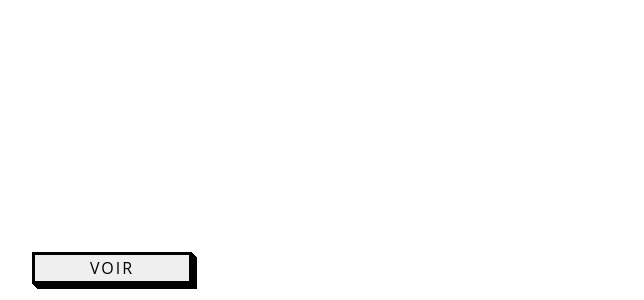
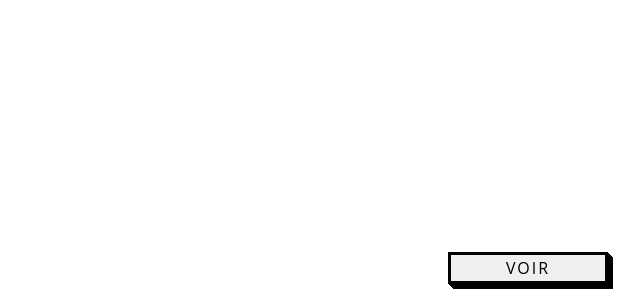
Before and after one commit to HugoDev12/ar-test, a website: page test6.html in a window 1280 px wide. Shown: the part 500-800 px from the top of the page, without its empty margins (0-644 px from the left). Drawn offline with Linux system fonts and the light colour scheme.

Commit message:
button css 4

```diff
--- a/css/buttons.css
+++ b/css/buttons.css
@@ -2,7 +2,7 @@
 .button-play {
     position: absolute;
     bottom: 1rem;
-    left: 2rem;
+    left: 35%;
     width: 10em;
     height: 2em;
     display: flex;
```
